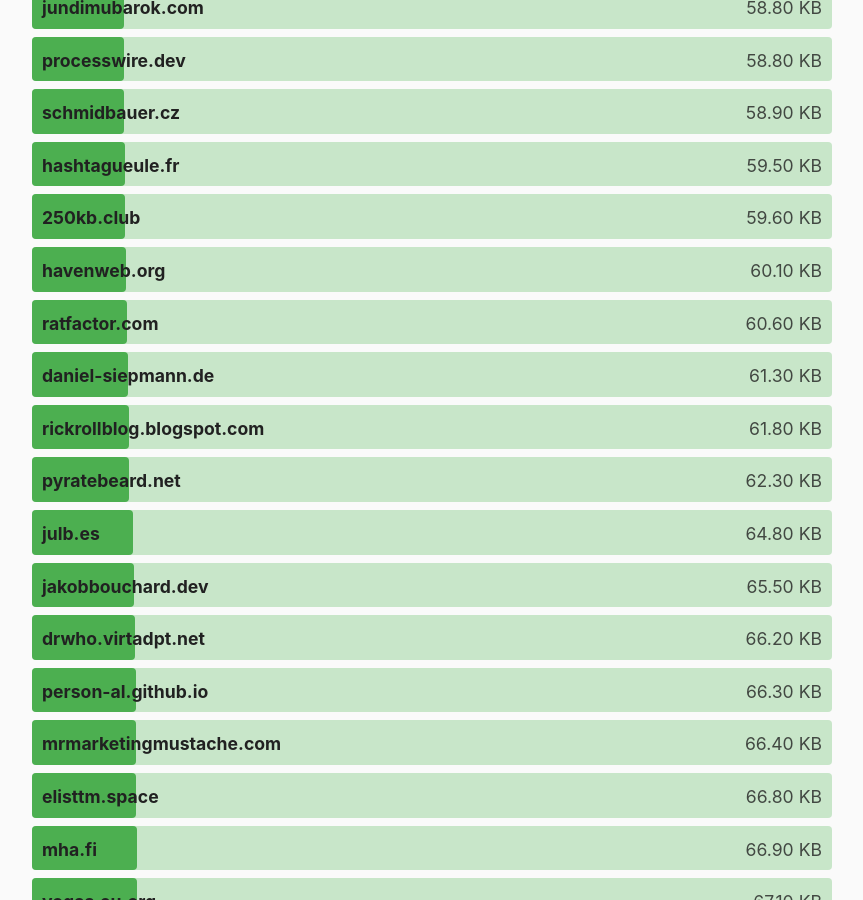
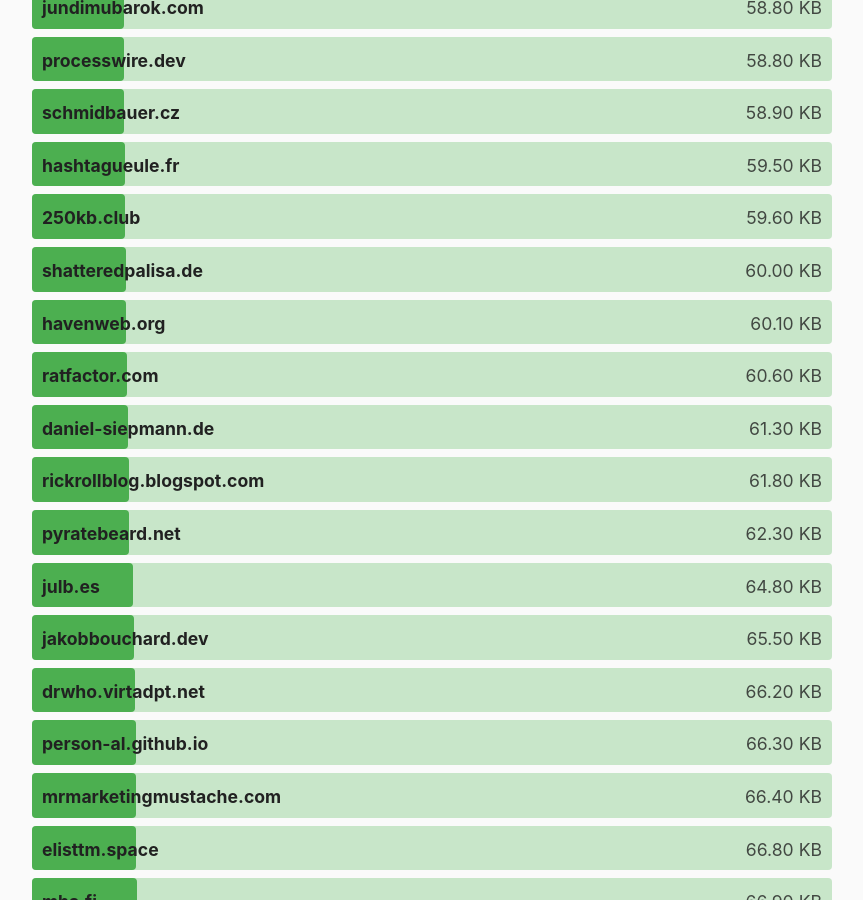
Before and after one commit to kevquirk/512kb.club, a Jekyll site: the page built from index.md, in a window 1280 px wide and 900 px high, scrolled down 13262 px. Shown: the whole window, without its empty margins (208-1071 px from the left). Built offline with Jekyll 4.4.1, drawn with Linux system fonts in a browser that asks for light colours.

Commit message:
Add shatteredpalisa.de
Hello! Very cool thing y'all have here. Here's my small website. GTMetrix: https://gtmetrix.com/reports/shatteredpalisa.de/K54d0C84/

```diff
--- a/_data/sites.yml
+++ b/_data/sites.yml
@@ -2053,6 +2053,11 @@
   size: 285
   last_checked: 2022-03-31
 
+- domain: shatteredpalisa.de
+  url: https://shatteredpalisa.de
+  size: 60.0
+  last_checked: 2022-08-01
+
 - domain: sheepdev.xyz
   url: https://sheepdev.xyz/
   size: 463
```
